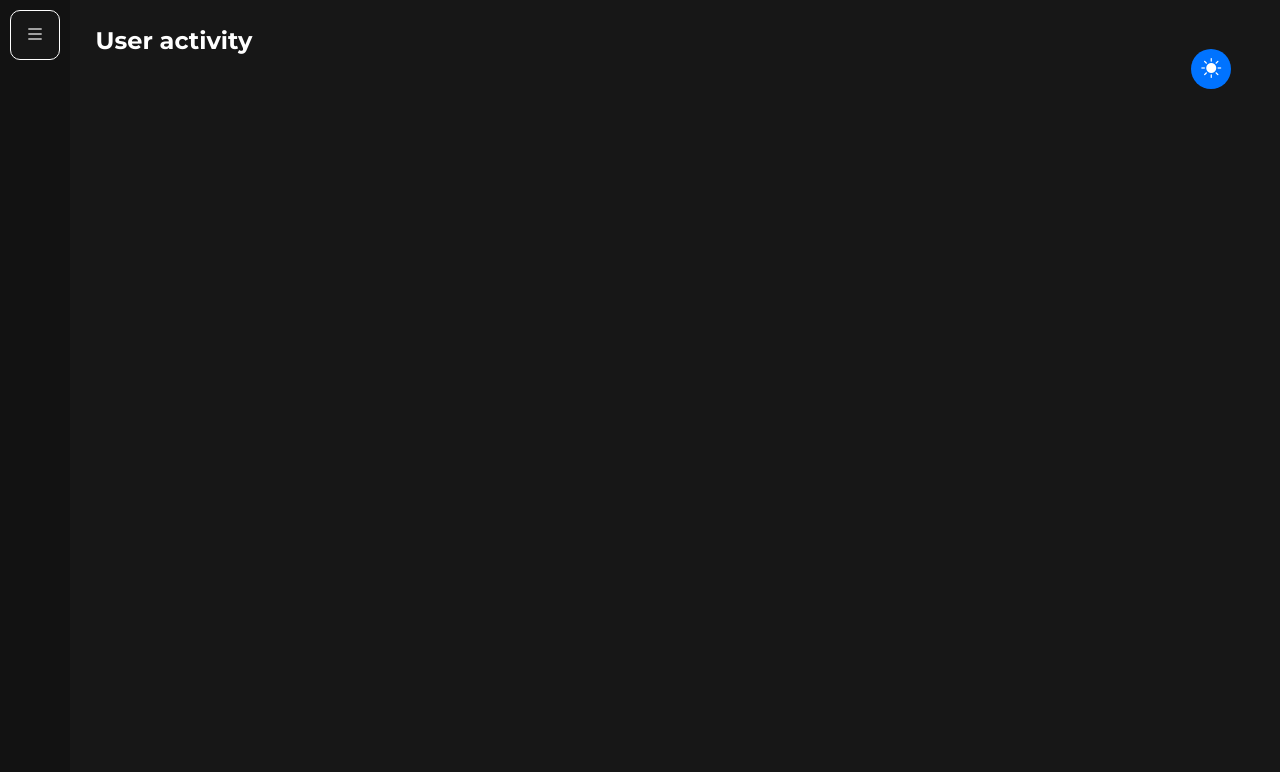
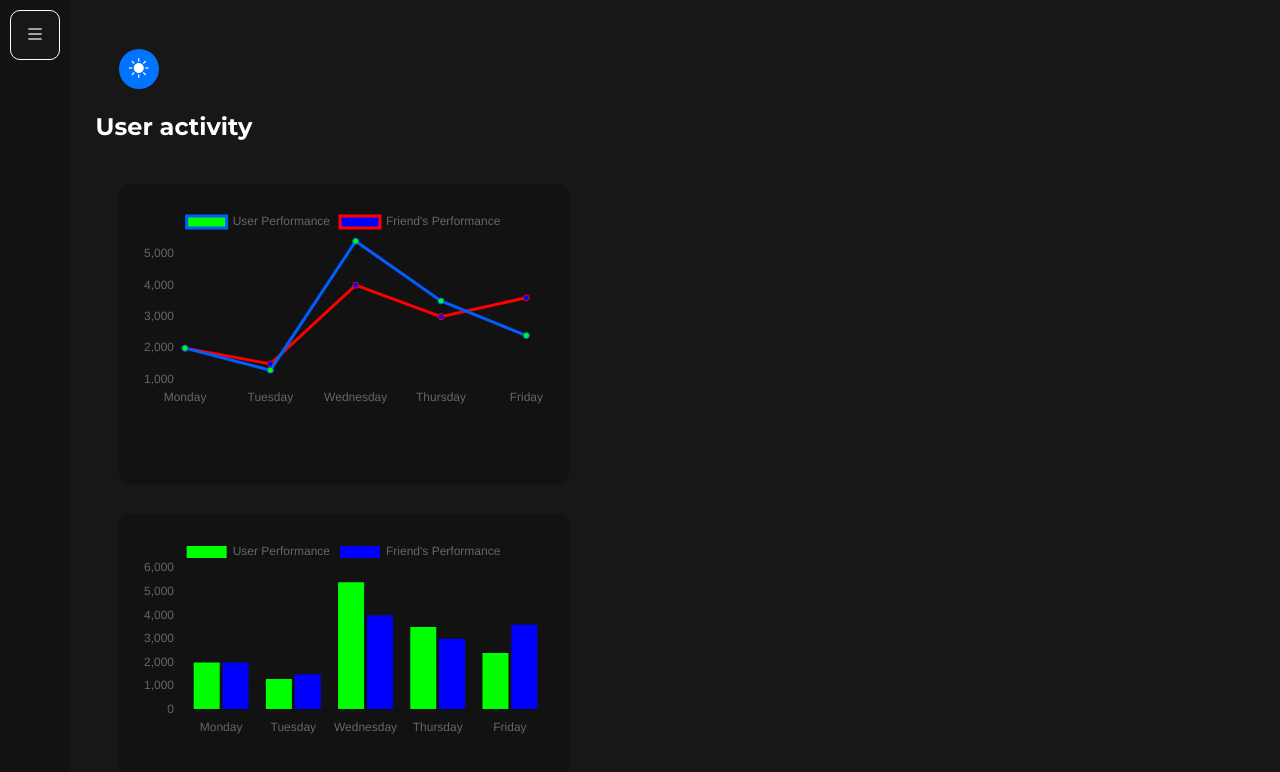
Before and after one commit to iam-devAlhan/Quizlify, a React (Vite) app: page /home/your_activity in a window 1280 px wide. Shown: the top 772 px of the page. Built offline with nearby package versions, Linux system fonts and the light colour scheme.

Commit message:
feat: added dummy charts to actiivity page dashboard

```diff
--- /dev/null
+++ b/src/components/charts/Bargraph.jsx
@@ -0,0 +1,23 @@
+import { Bar} from "react-chartjs-2";
+import {Chart as Chartjs, BarElement, LinearScale, Title, Tooltip, CategoryScale, Legend} from "chart.js";
+import { DUMMY_DATA } from "./DUMMY_DATA";
+
+Chartjs.register(
+    BarElement,
+    LinearScale,
+    Title,
+    Tooltip,
+    CategoryScale,
+    Legend
+);
+
+export const BarGraph = function () {
+
+    const options = {
+        responsive: true
+    };
+
+    return (
+        <><Bar options={options} data={DUMMY_DATA}/></>
+    )
+}
--- /dev/null
+++ b/src/components/charts/DUMMY_DATA.js
@@ -0,0 +1,19 @@
+export const DUMMY_DATA = {
+    labels: ["Monday", "Tuesday", "Wednesday", "Thursday", "Friday"],
+    datasets: [
+            {
+            label: "User Performance",
+            data: [2000, 1300, 5400, 3500, 2400],
+            borderColor: "rgb(0, 93, 255)",
+            backgroundColor: "rgb(0, 255, 0)",
+            border: "2px"
+            },
+            {
+                label: "Friend's Performance",
+                data: [2000, 1500, 4000, 3000, 3600],
+                borderColor: "red",
+                backgroundColor: "blue",
+                border: "2px"
+            }
+    ]
+};
--- /dev/null
+++ b/src/components/charts/Linegraph.jsx
@@ -0,0 +1,24 @@
+import {Line} from "react-chartjs-2";
+import {Chart as Chartjs, LineElement, LinearScale, Title, Tooltip, CategoryScale, PointElement, Legend} from "chart.js";
+import { DUMMY_DATA } from "./DUMMY_DATA";
+
+Chartjs.register(
+    LineElement,
+    LinearScale,
+    Title,
+    Tooltip,
+    CategoryScale,
+    PointElement,
+    Legend
+);
+
+export const LineGraph = function () {
+
+    const options = {
+        responsive: true
+    };
+
+    return (
+        <><Line options={options} data={DUMMY_DATA}/></>
+    )
+}
--- a/src/pages/css/dashboard.module.css
+++ b/src/pages/css/dashboard.module.css
@@ -82,12 +82,14 @@
 }
 #mainContent {
     display: flex;
-    flex-direction: row-reverse;
+    flex-direction: column;
     align-items: left;
-    justify-content: space-between;
     padding: 2%;
     width: 100%;
     overflow: scroll;
+    scrollbar-color: #121212;
+    scroll-behavior: smooth;
+    scroll-snap-type: proximity;
     color: #171717;
 }
 #themeToggler {
--- a/src/pages/dashboard/activity.jsx
+++ b/src/pages/dashboard/activity.jsx
@@ -1,10 +1,41 @@
 // This is a current home page that will be displayed after login and signin
+import { BarGraph } from "../../components/charts/Bargraph";
+import { LineGraph } from "../../components/charts/Linegraph";
+import styled from "styled-components";
 
+const Box = styled.div`
+    padding: 2%;
+    border-radius: 10px;
+    margin-top: 20px;
+    align-items: center;
+    justify-content: center;
+    width: 450px;
+    height: 300px;
+    background-color: #121212;
 
+`
+const Container = styled.div`
+    display: flex;
+    padding: 2%;
+    gap: 10px;
+    flex-direction: column;
+    align-items: left;
+    justify-content: left;
+`
 export default function Activity() {
     return (
         <>
             <h2>User activity</h2>
+            <Container>
+                <Box>
+                    <LineGraph />
+                </Box>
+                <Box>
+                    <BarGraph />
+                </Box>
+            </Container>
+
+
 
         </>
     )
```
